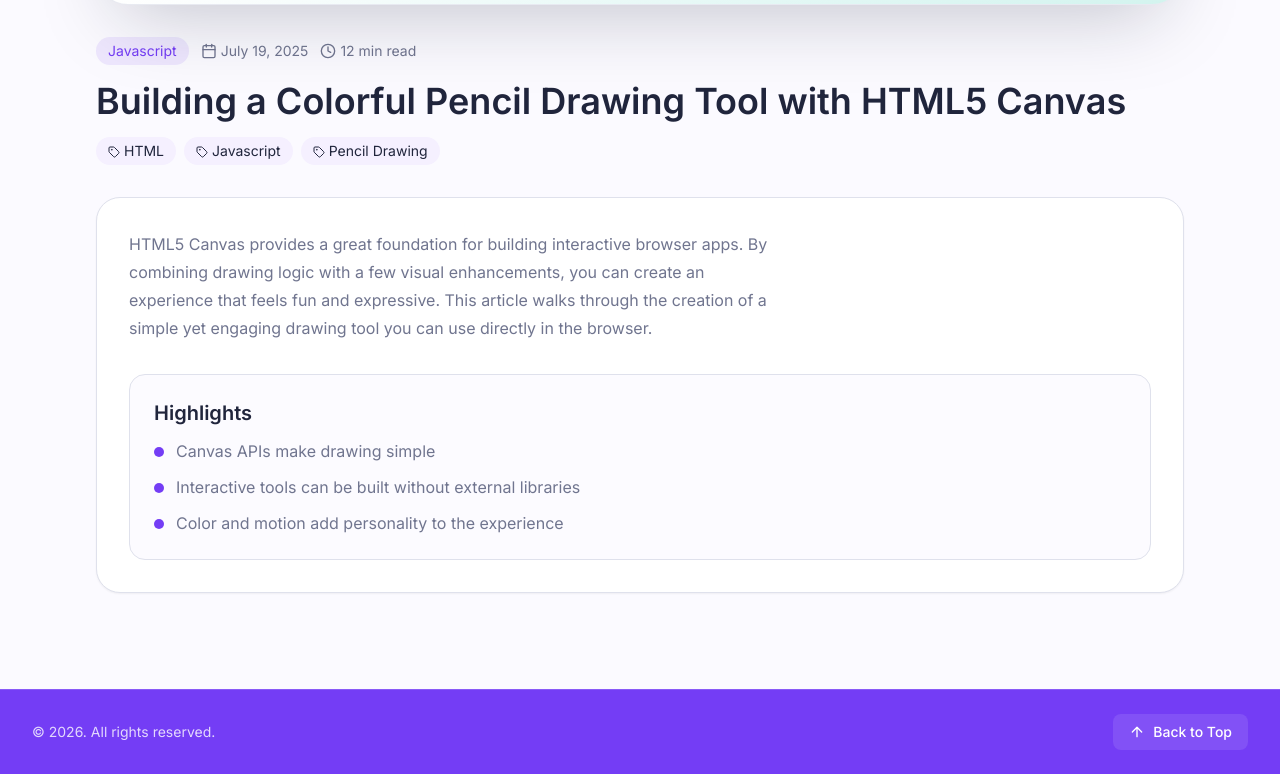
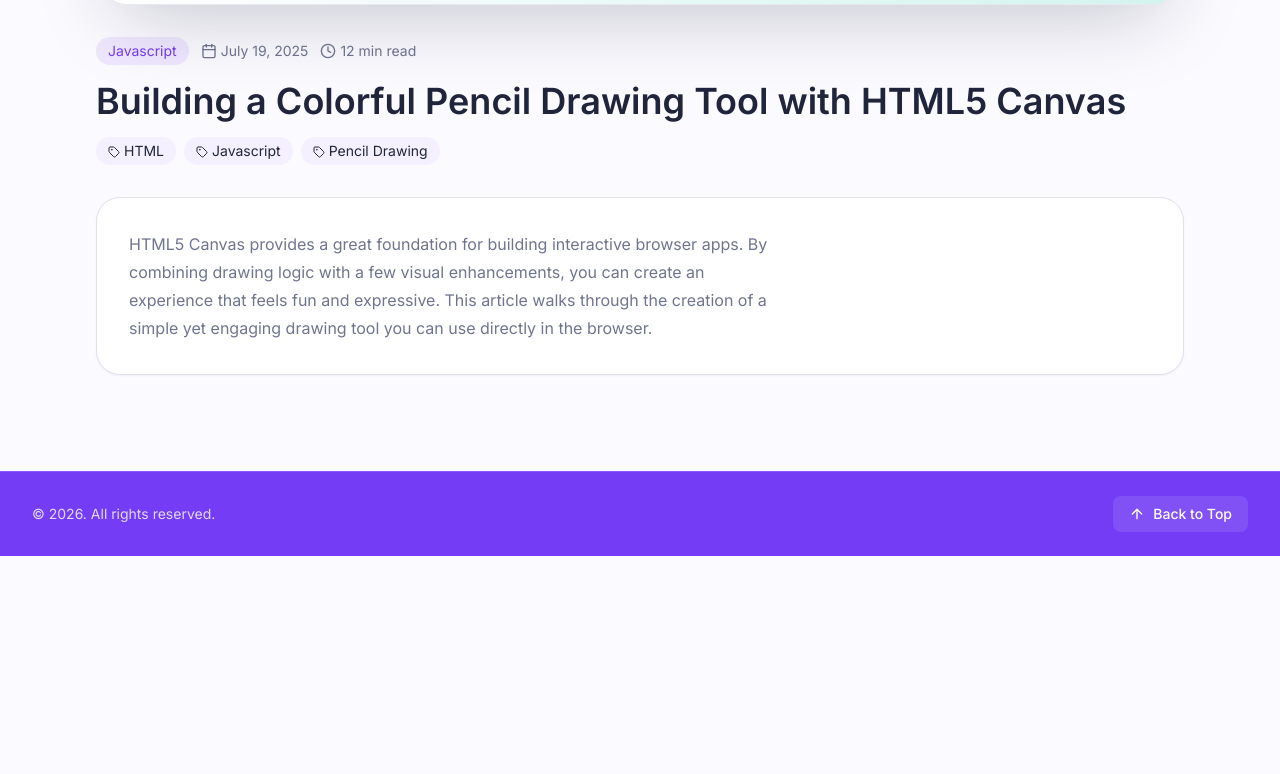
Before and after one commit to wpserviceshub/lovable-ashaduzzaman-portfolio-29594, a React (Vite) app: page /articles/building-a-colorful-pencil-drawing-tool-with-html5-canvas in a window 1280 px wide. Shown: the part 619-1393 px from the top of the page. After the commit the page ends 1175 px from the top, so only its background shows below. Built offline with nearby package versions, Linux system fonts and the light colour scheme; no server answers; the HTML template or start-up script is replaced by a standard one.

Commit message:
Working on article details page

```diff
--- a/src/pages/ArticleDetails.tsx
+++ b/src/pages/ArticleDetails.tsx
@@ -101,18 +101,6 @@ const ArticleDetails = () => {
             className="prose prose-invert text-muted-foreground"
             dangerouslySetInnerHTML={{ __html: article.content }}
           />
-
-          <div className="mt-8 rounded-2xl border border-border bg-secondary/30 p-6">
-            <h2 className="mb-3 text-xl font-semibold text-foreground">Highlights</h2>
-            <ul className="space-y-3 text-muted-foreground">
-              {article.highlights.map((highlight) => (
-                <li key={highlight} className="flex gap-3">
-                  <span className="mt-2 h-2.5 w-2.5 rounded-full bg-primary" />
-                  <span>{highlight}</span>
-                </li>
-              ))}
-            </ul>
-          </div>
         </div>
       </div>
       <Footer />
```
